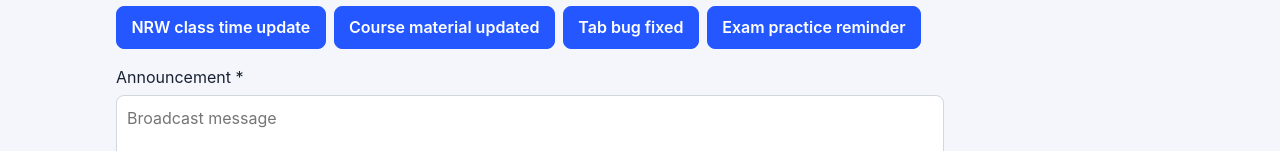
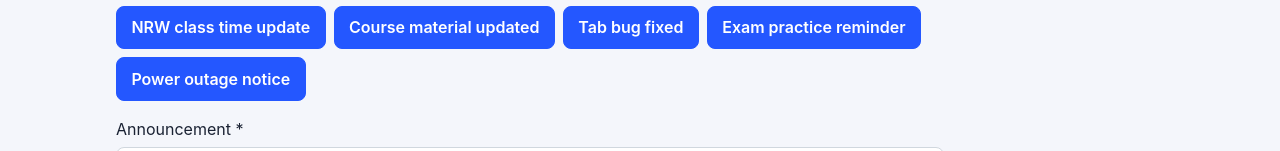
Before and after one commit to learngermanghana/attendance, a React (Vite) app: page /communication in a window 1280 px wide. Shown: the part 335-486 px from the top of the page. Built offline with nearby package versions, Linux system fonts and the light colour scheme; no server answers; the database is empty; sample sign-in values are in the browser's storage.

Commit message:
Add power outage quick template on communication page

```diff
--- a/src/pages/CommunicationPage.jsx
+++ b/src/pages/CommunicationPage.jsx
@@ -48,6 +48,12 @@ const QUICK_TEMPLATES = [
     topic: "Exam Preparation Reminder",
     announcement:
       "Hi {student_name}, great work so far. Your exam is still pending, so please keep practicing regularly to stay confident and ready.",
+  },
+  {
+    label: "Power outage notice",
+    topic: "Light Out Notice",
+    announcement:
+      "Hi everyone, there is a light out right now, so please hold on. Once the light is back, you will be notified.",
   },
 ];
 
```
